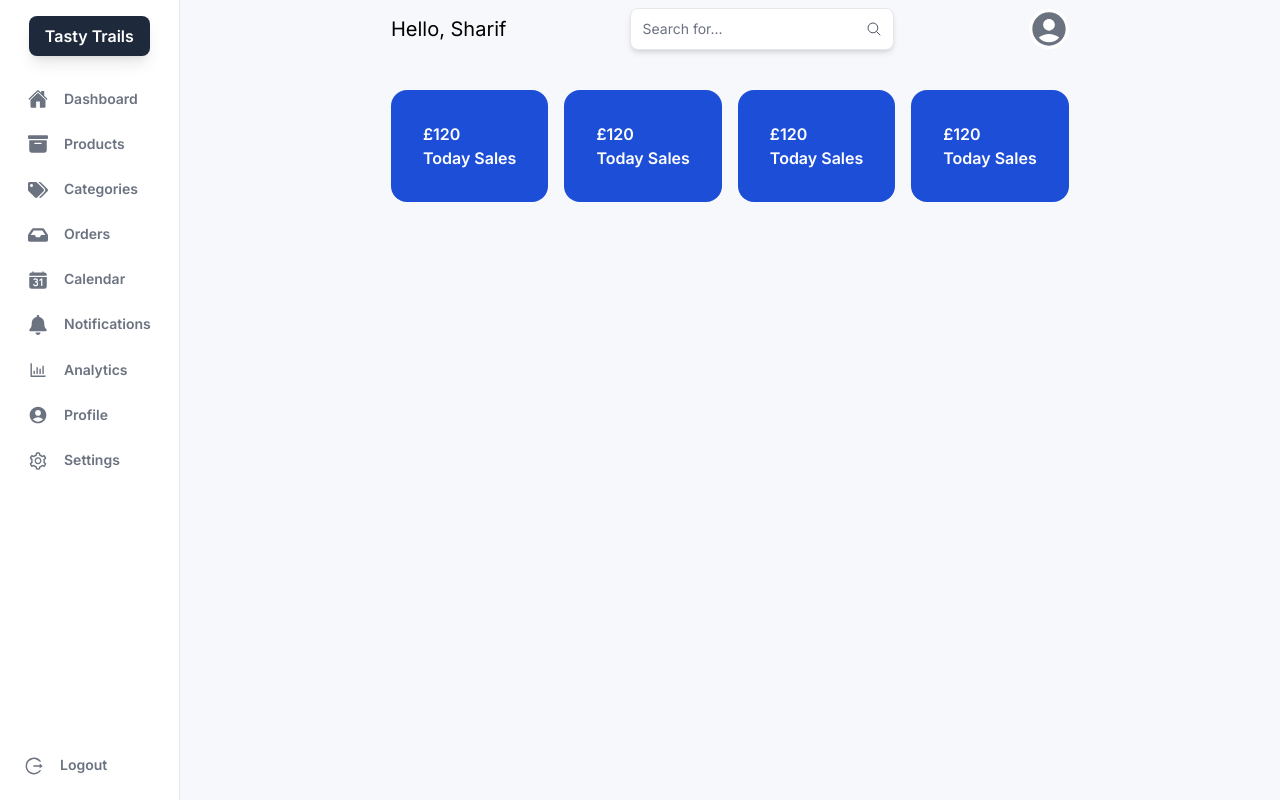
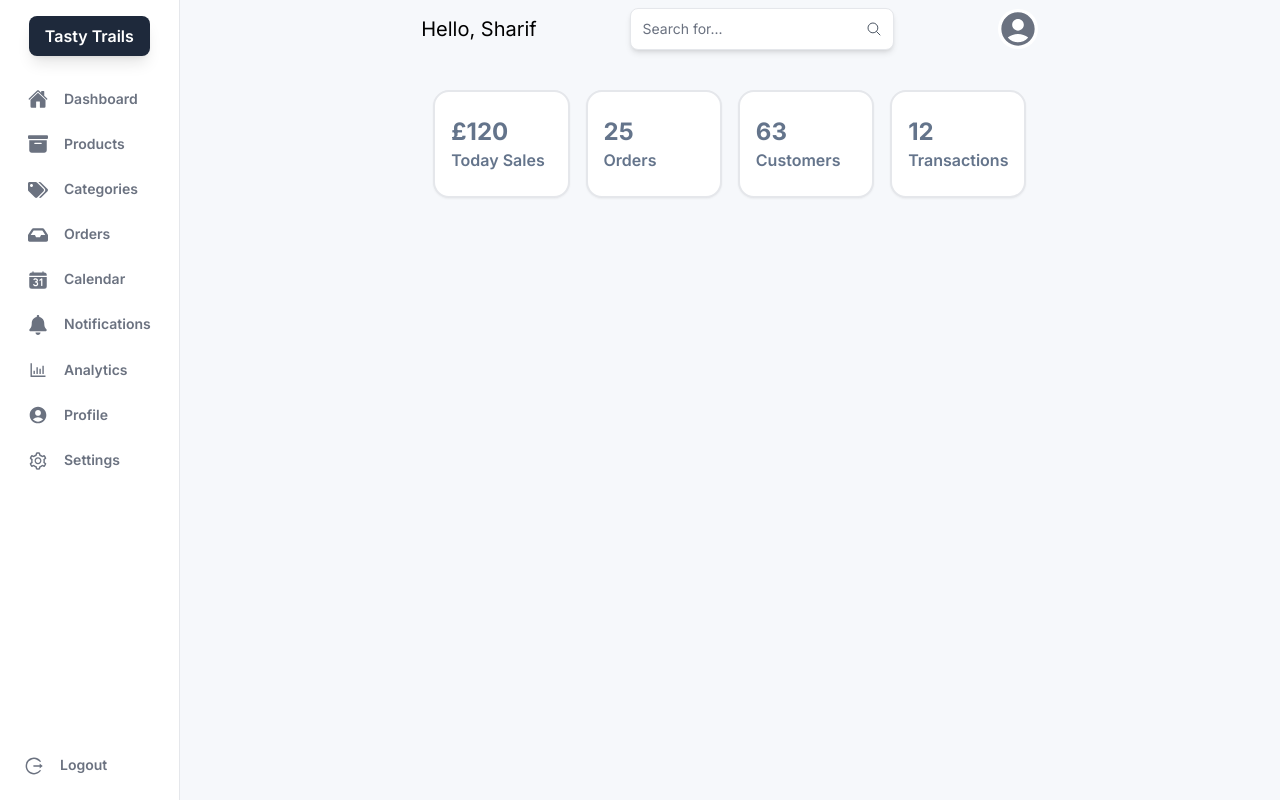
Before and after one commit to sharif2315/tasty-trails-ui, a Next.js app: page /admin in a window 1280 px wide. Built offline with nearby package versions, Linux system fonts and the light colour scheme.

Commit message:
StatsSection wip

```diff
--- a/components/StatsSection.tsx
+++ b/components/StatsSection.tsx
@@ -1,22 +1,29 @@
 import React from 'react'
+import { IconType } from 'react-icons';
 
-const StatCard = () => {
+interface StatCardProps {
+    name: string;
+    value: string;
+    icon?: IconType;
+}
+const StatCard: React.FC<StatCardProps> = ({ name, value }) => {
     return (
-        <div className='flex flex-col justify-center bg-blue-700 text-white font-semibold rounded-2xl p-8'>
-            <h1>£120</h1>
-            <p>Today Sales</p>
+        <div className='flex flex-col justify-center bg-white text-slate-500 border-gray-200 border-2 shadow-sm rounded-2xl py-6 px-4'>
+            <h1 className='text-2xl font-bold'>{value}</h1>
+            <p className='text-md font-semibold'>{name}</p>
         </div>
     )
 }
 
 const StatsSection = () => {
     return (
-        <div className='my-8'>
+        <div className='my-8 px-3'>
             <div className='grid grid-cols-2 lg:grid-cols-4 gap-4'>
-                <StatCard />
-                <StatCard />
-                <StatCard />
-                <StatCard />
+                <StatCard name='Today Sales' value='£120'/>
+                <StatCard name='Orders' value='25'/>
+                <StatCard name='Customers' value='63'/>
+                <StatCard name='Transactions' value='12'/>
+
             </div>
         </div>
 
```
